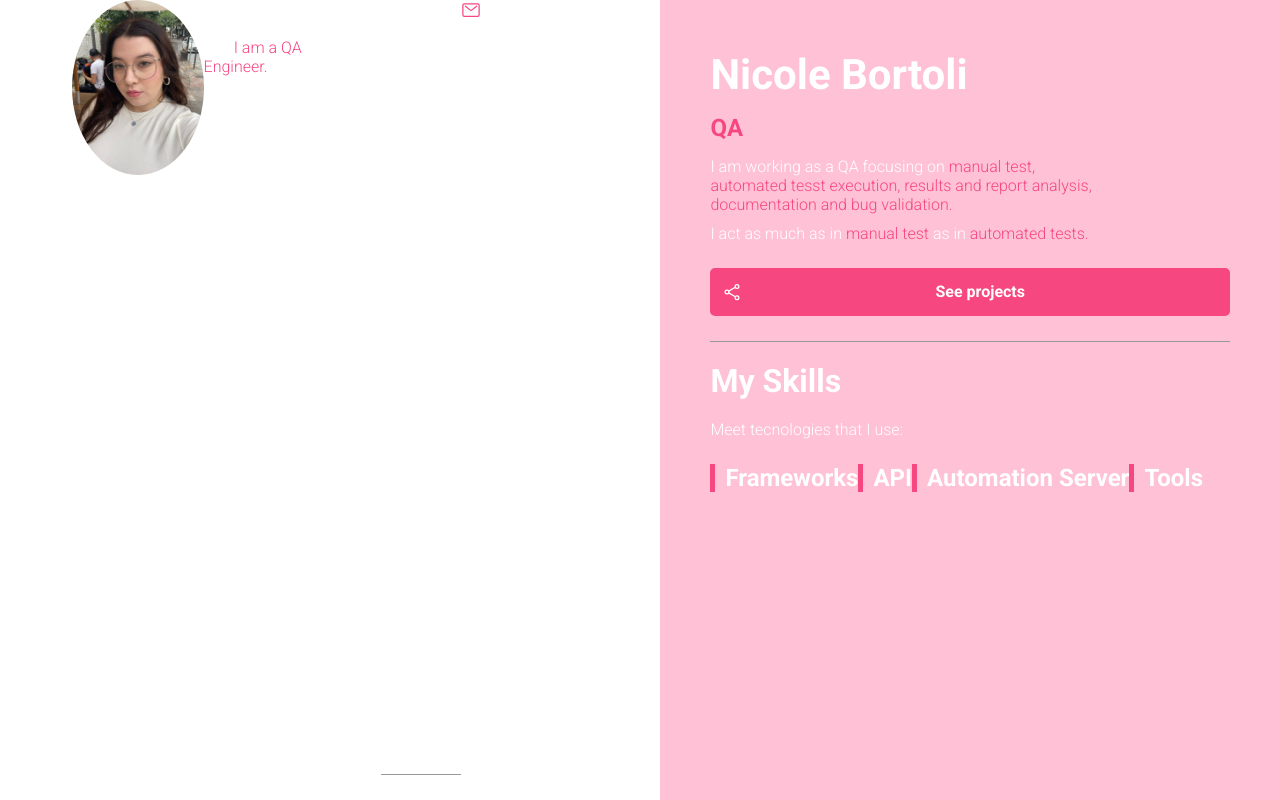
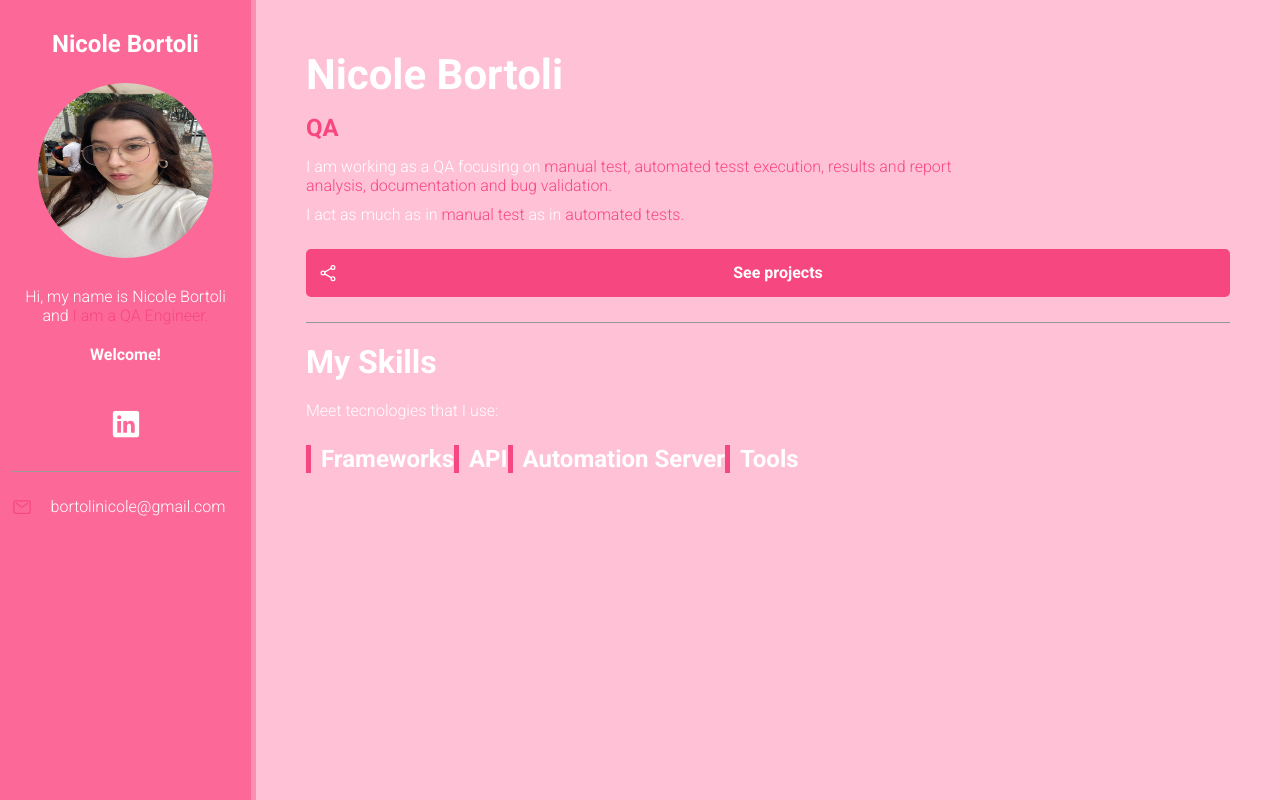
Before and after one commit to nicolebortoli/nicolebortoli.github.io, a plain HTML site: page index.html in a window 1280 px wide. Drawn offline with nearby package versions, Linux system fonts and the light colour scheme.

Commit message:
Fixing error: css all wrong

```diff
--- a/index.html
+++ b/index.html
@@ -21,7 +21,7 @@
 <body>
 
     <main id="container">
-      <aside id="container">
+      <aside id="bio-container">
         <h2>Nicole Bortoli</h2>
         <img id="bio-image" src="img/me.jpeg" alt="Nicole Bortoli">
         <p>Hi, my name is Nicole Bortoli and <span class="highlight">I am a QA Engineer.</span></p>
```
